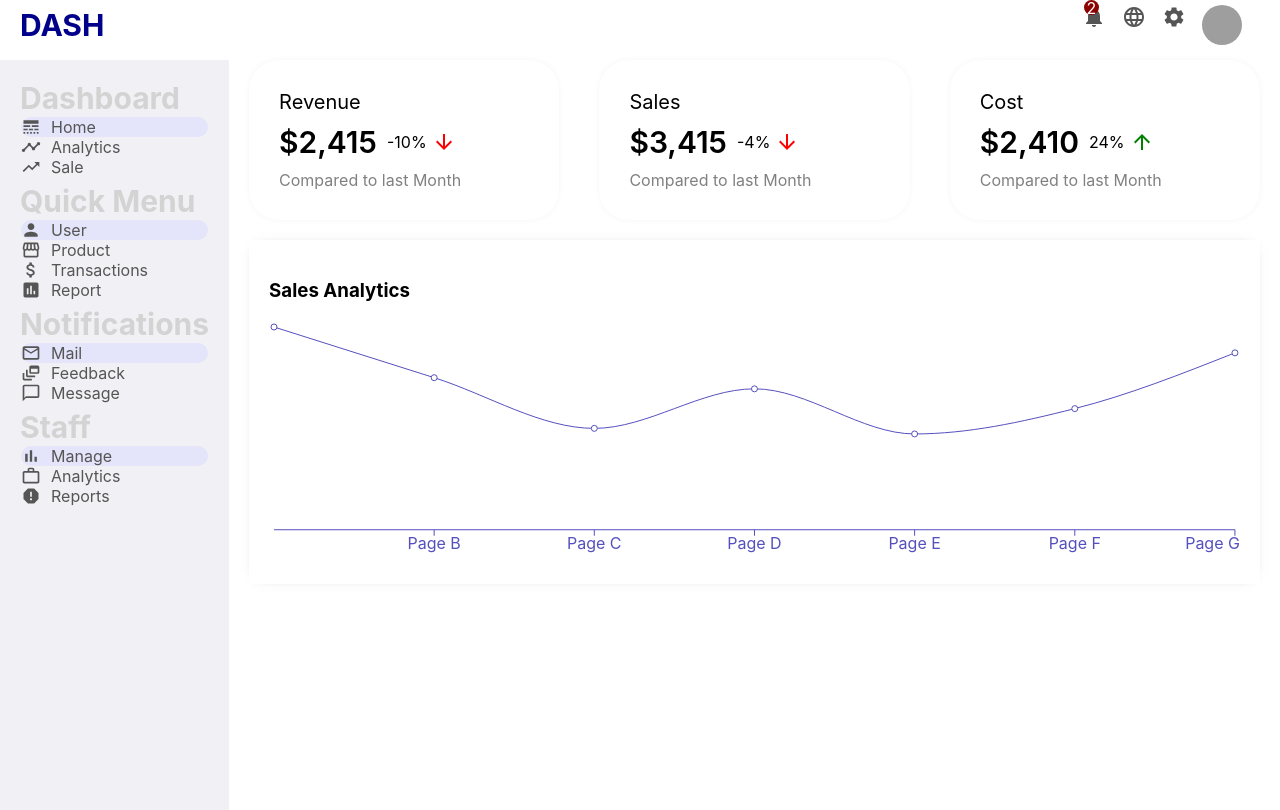
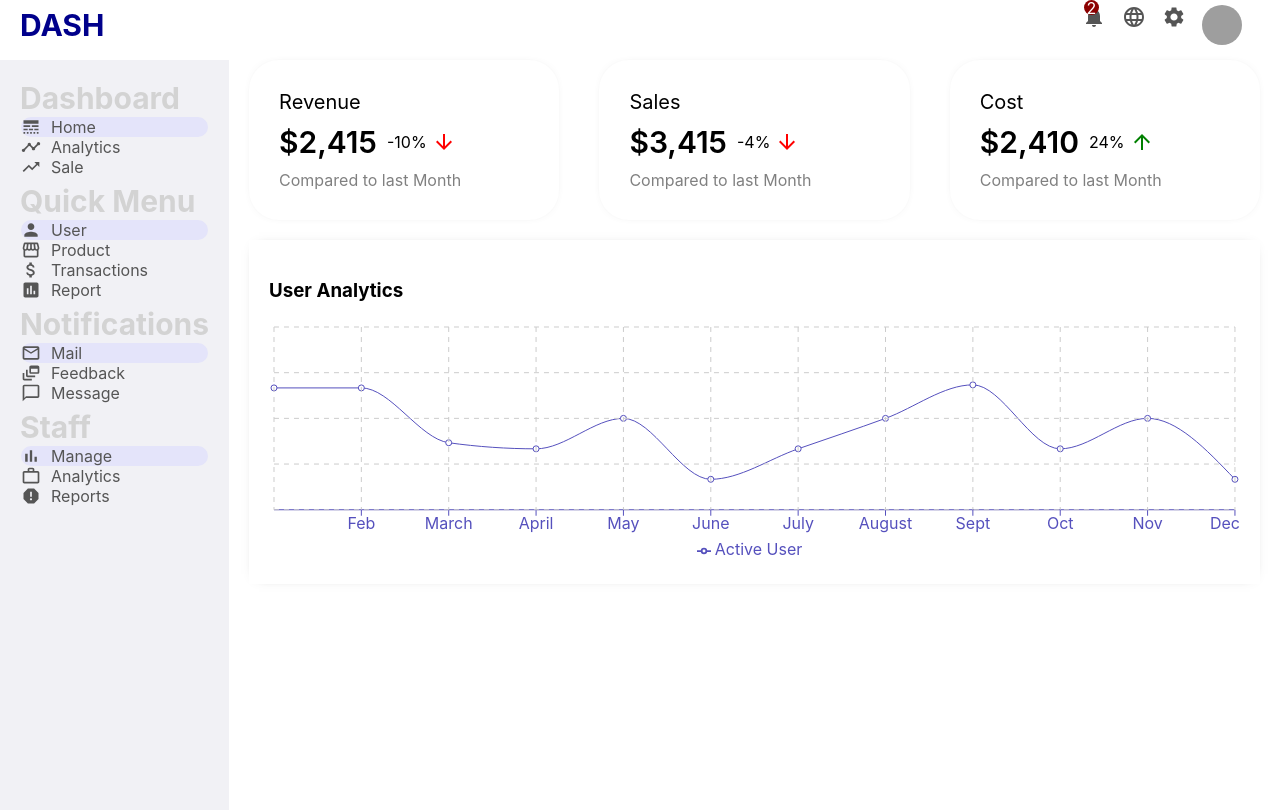
Before and after one commit to victornwaose/DASHBOARD, a React (Create React App) app: page / in a window 1280 px wide. Built offline with nearby package versions, Linux system fonts and the light colour scheme; grey boxes are pictures that could not be loaded.

Commit message:
added Widgets page

```diff
--- a/src/components/chart/Chart.js
+++ b/src/components/chart/Chart.js
@@ -1,65 +1,25 @@
 import React from 'react';
 import "./Chart.css";
-import { LineChart, Line, XAxis, YAxis, CartesianGrid, Tooltip, Legend, ResponsiveContainer } from 'recharts';
+import { LineChart, Line, XAxis, CartesianGrid, Tooltip, Legend, ResponsiveContainer } from 'recharts';
 
 
-const data = [
-    {
-      name: 'Page A',
-      "Active User": 4000,
-      pv: 2400,
-      amt: 2400,
-    },
-    {
-      name: 'Page B',
-      "Active User": 3000,
-      pv: 1398,
-      amt: 2210,
-    },
-    {
-      name: 'Page C',
-      "Active User": 2000,
-      pv: 9800,
-      amt: 2290,
-    },
-    {
-      name: 'Page D',
-      "Active User": 2780,
-      pv: 3908,
-      amt: 2000,
-    },
-    {
-      name: 'Page E',
-      "Active User": 1890,
-      pv: 4800,
-      amt: 2181,
-    },
-    {
-      name: 'Page F',
-      "Active User": 2390,
-      pv: 3800,
-      amt: 2500,
-    },
-    {
-      name: 'Page G',
-      "Active User": 3490,
-      pv: 4300,
-      amt: 2100,
-    },
-  ];
 
-const Chart = () => {
+
+const Chart = ({title, data, dataKey, grid} ) => {
     return (
         <div className="chart">
-            <h3 className="chartTitle">Sales Analytics</h3>
+            <h3 className="chartTitle">{title}</h3>
             <ResponsiveContainer width="100%" aspect={4 / 1} >
                 <LineChart data={data}>
                     <XAxis dataKey="name" stroke="#5550bd"/>
-                    <Line type="monotone" dataKey="Active User" stroke="#5550bd"/>
+                    <Line type="monotone" dataKey={dataKey} stroke="#5550bd"/>
+                    <Tooltip/>
+                    {grid && <CartesianGrid stripe="#e0dfdf" strokeDasharray="5 5 "/>}
+                    <Legend/>
                 </LineChart>
             </ResponsiveContainer>
         </div>
     )
 };
 
-export default Chart
+export default Chart;
--- a/src/components/pages/home/Home.js
+++ b/src/components/pages/home/Home.js
@@ -2,13 +2,15 @@ import React from 'react'
 import "./home.css";
 import FeaturedInfo from "./../featuredInfo/FeatureInfo"
 import Chart from '../../chart/Chart';
+import {userData} from "../../../data";
 
 
 const Home = () => {
     return (
         <div className="home">
             <FeaturedInfo/>
-            <Chart/>
+            <Chart data={userData} title="User Analytics" grid dataKey="Active User"  />
+            <div className="homeWidgets"> </div>
         </div>
     )
 }
--- a/src/components/pages/home/home.css
+++ b/src/components/pages/home/home.css
@@ -1,3 +1,7 @@
 .home{
     flex: 5;
 }
+.homeWidgets{
+    display: flex;
+    margin: 20px;
+}
--- /dev/null
+++ b/src/data.js
@@ -0,0 +1,50 @@
+ export const userData = [
+    {
+      name: 'Jan',
+      "Active User": 4000,
+    },
+    {
+      name: 'Feb',
+      "Active User": 4000,
+    },
+    {
+      name: 'March',
+      "Active User": 2200,
+    },
+    {
+      name: 'April',
+      "Active User": 2000,
+    },
+    {
+      name: 'May',
+      "Active User": 3000,
+    },
+    {
+      name: 'June',
+      "Active User": 1000,
+    },
+    {
+      name: 'July',
+      "Active User": 2000,
+    },
+    {
+      name: 'August',
+      "Active User": 3000,
+    },
+    {
+      name: 'Sept',
+      "Active User": 4100,
+    },
+    {
+      name: 'Oct',
+      "Active User": 2000,
+    },
+    {
+      name: 'Nov',
+      "Active User": 3000,
+    },
+    {
+      name: 'Dec',
+      "Active User": 1000,
+    },
+  ];
```
Also changed, not shown: src/components/WidgetsBig/Widgets.css (added), src/components/WidgetsBig/WidgetsBig.js (added), src/components/WidgetsSm/WidgetsSm.css (added), src/components/WidgetsSm/WidgetsSm.js (added).
